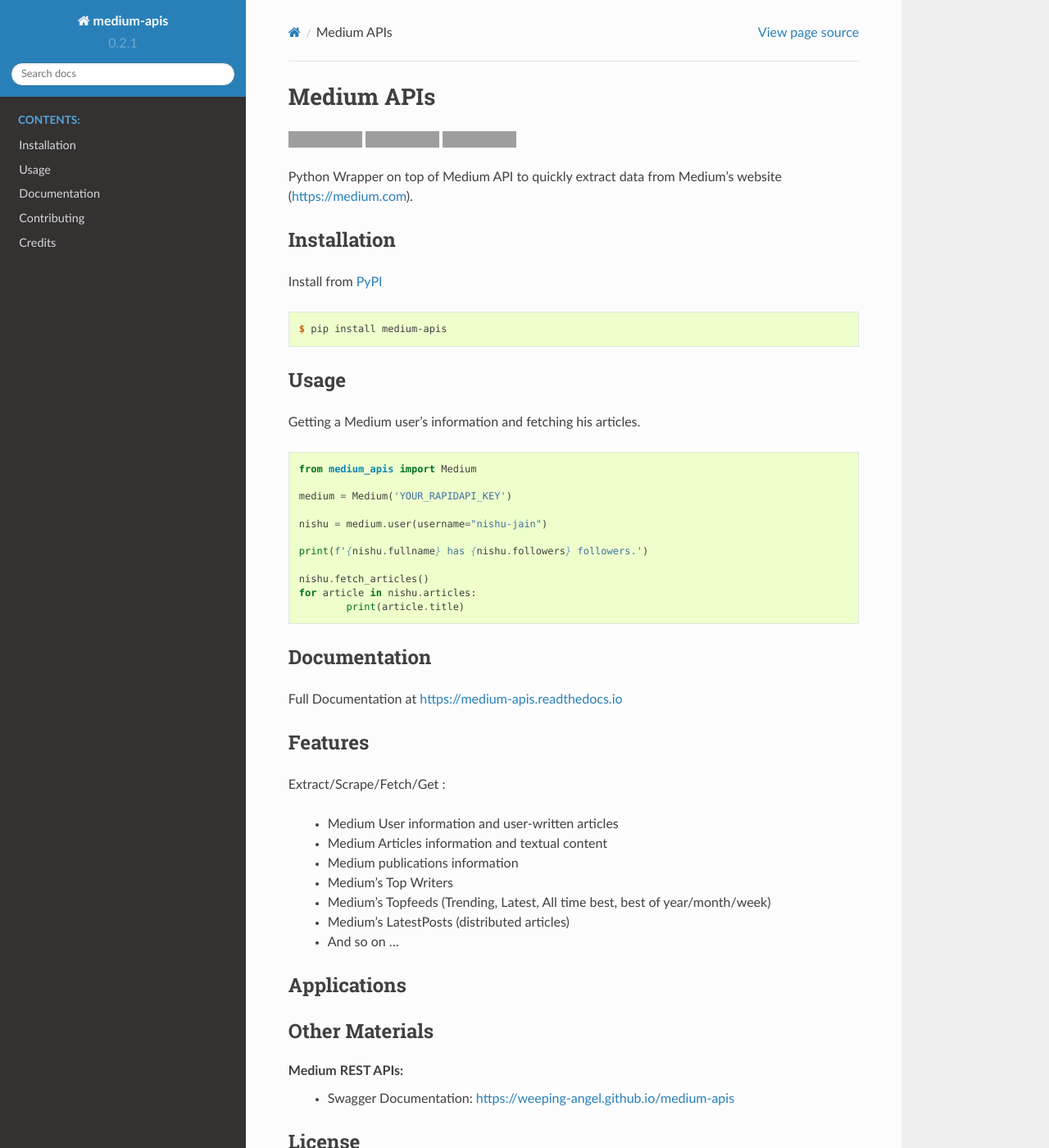
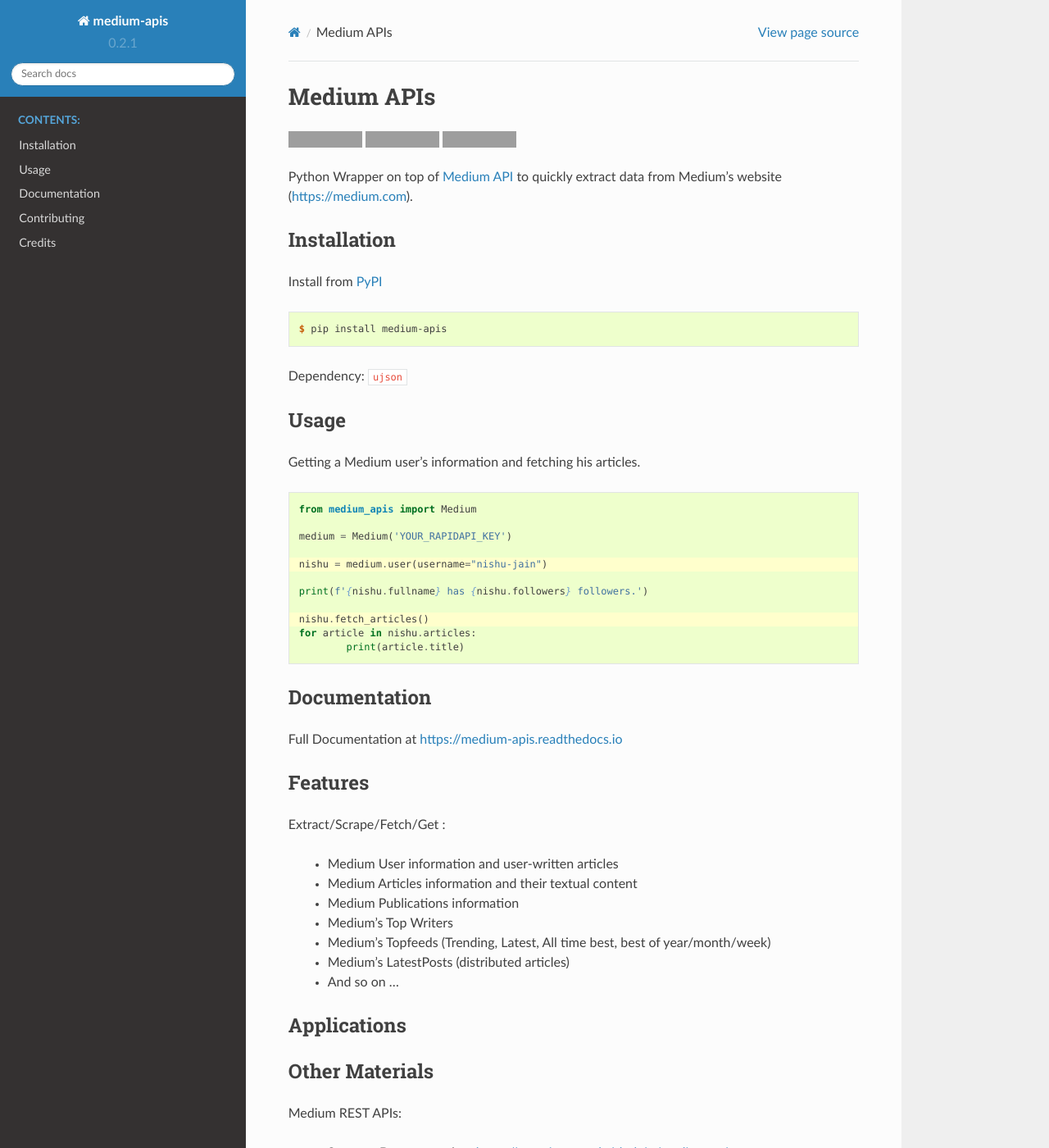
Before and after one commit to weeping-angel/medium-api, a Sphinx documentation site: the page built from docs/README.rst, in a window 1280 px wide and 1400 px high. Shown: the whole window at 82% size. Built offline with Sphinx 7.4.7 and the Read the Docs theme 2.0.0, drawn with Linux system fonts in a browser that asks for light colours; some of the changed text lies outside the part shown; grey boxes are pictures that could not be loaded.

Commit message:
updated readme

```diff
--- a/docs/README.rst
+++ b/docs/README.rst
@@ -34,7 +34,7 @@ Medium APIs
                 :target: https://www.paypal.com/paypalme/sanskarjain1997
                 :alt: Paypal Link
 
-Python Wrapper on top of Medium API to quickly extract data from Medium's website (https://medium.com).
+Python Wrapper on top of `Medium API <https://rapidapi.com/nishujain1997.19@gmail.com/api/medium2/>`_ to quickly extract data from Medium's website (https://medium.com).
 
 Installation
 ------------
@@ -45,12 +45,15 @@ Install from `PyPI <https://pypi.org/project/medium-apis/>`_
 
         $ pip install medium-apis
 
+Dependency: ``ujson``
+
 Usage
 -----
 
 Getting a Medium user's information and fetching his articles.
 
 .. code-block:: python
+        :emphasize-lines: 5, 9
 
         from medium_apis import Medium
 
@@ -78,8 +81,8 @@ Features
 Extract/Scrape/Fetch/Get :
 
     * Medium User information and user-written articles
-    * Medium Articles information and textual content
-    * Medium publications information
+    * Medium Articles information and their textual content
+    * Medium Publications information
     * Medium's Top Writers
     * Medium's Topfeeds (Trending, Latest, All time best, best of year/month/week)
     * Medium's LatestPosts (distributed articles)
@@ -92,12 +95,13 @@ Other Materials
 ---------------
 
 Medium REST APIs:
+
         - Swagger Documentation: https://weeping-angel.github.io/medium-apis
 
 License
 -------
 
-Free software: MIT license
+Free software: `MIT license <https://raw.githubusercontent.com/weeping-angel/medium-apis/main/LICENSE>`_
 
 Code of Conduct
 ---------------
```
